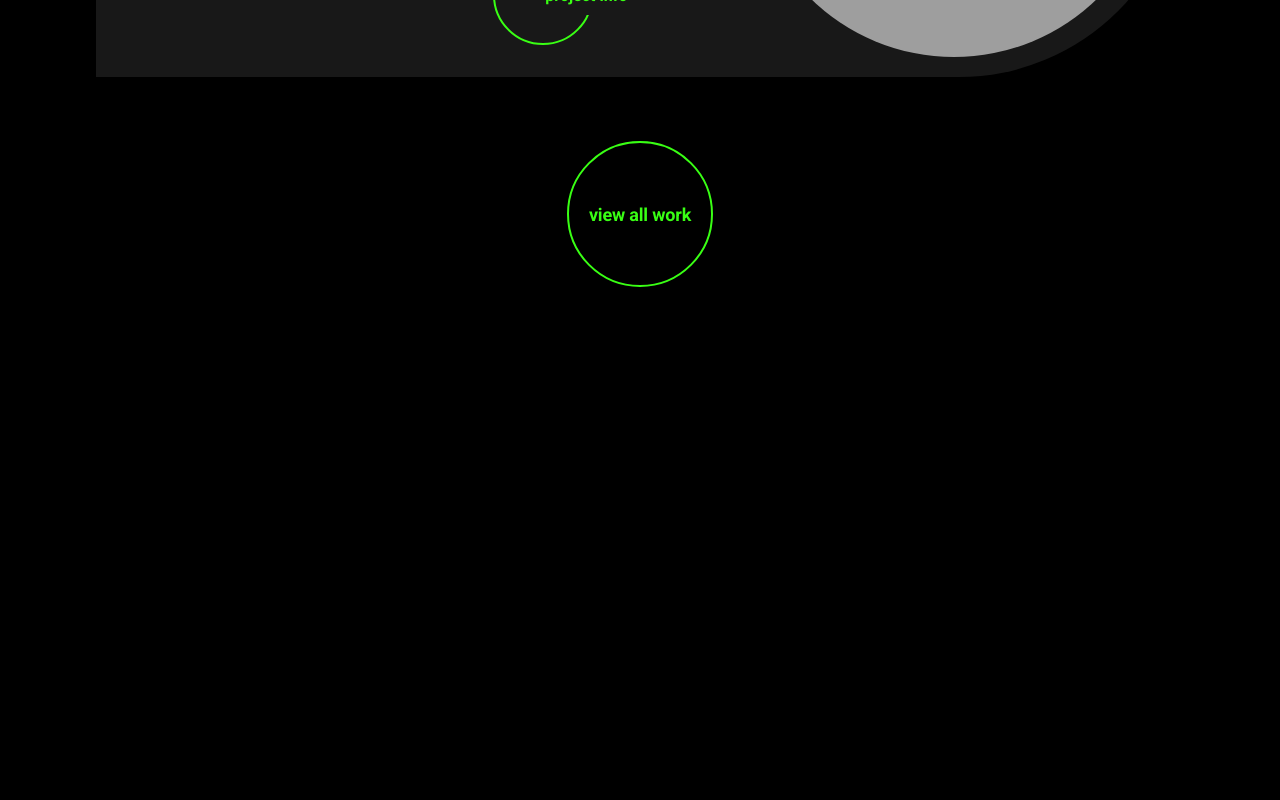
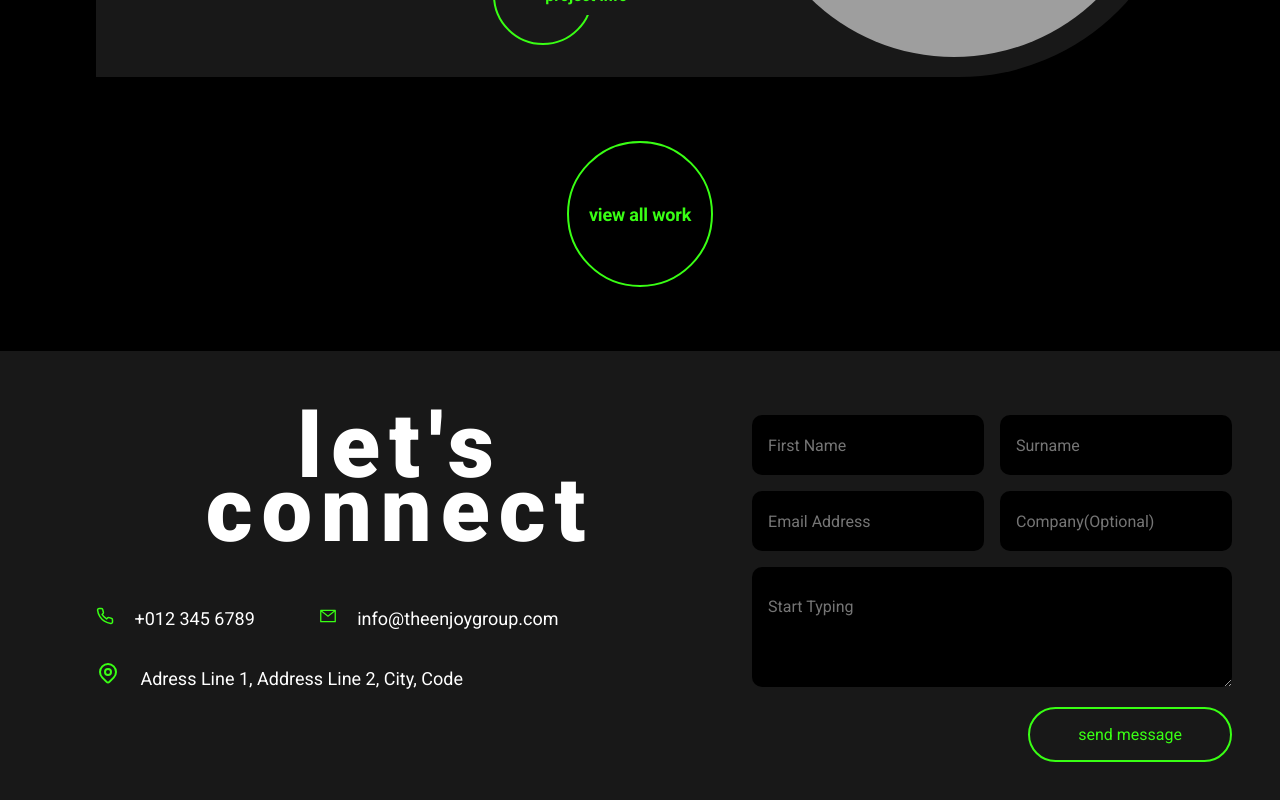
Before and after one commit to Enjoy-Group/enjoy-group-react, a React (Create React App) app: page / in a window 1280 px wide. Shown: the part 3412-4212 px from the top of the page. Before the commit the page ends 3763 px from the top, so only its background shows below. Built offline with nearby package versions, Linux system fonts and the light colour scheme; grey boxes are pictures that could not be loaded.

Commit message:
completed contactSmall section

```diff
--- a/src/components/buttonMain/ButtonMain.jsx
+++ b/src/components/buttonMain/ButtonMain.jsx
@@ -5,7 +5,7 @@ import './buttonMain.scss'
 
 const ButtonMain = ({text}) => {
   return (
-    <div className = 'enjoy__buttonMain'>
+    <div className = 'enjoy__buttonMain' role = 'button'>
         <p>{text}</p>
     </div>
   )
--- /dev/null
+++ b/src/components/contactSml/ContactSml.jsx
@@ -0,0 +1,56 @@
+import { FiPhone } from 'react-icons/fi'
+import { AiOutlineMail } from 'react-icons/ai'
+import { HiOutlineLocationMarker } from 'react-icons/hi'
+
+import './contactSml.scss'
+
+const ContactSml = ({dark}) => {
+  return (
+    <section className = 'enjoy__contactSml' style = { dark ? {background: '#000'} : {background: 'var(--color-offBlack)'}}>
+        <div className = 'enjoy__contactSml-container'>
+            <div className = 'enjoy__contactSml-left'>
+                <div className = 'enjoy__contactSml-left_heading'>
+                    <h2>let's connect</h2>
+                </div>
+
+                <div className = 'enjoy__contactSml-left_content'>
+                    <div className = 'enjoy__contactSml-left_content-phoneAndEmail'>
+                        <p><FiPhone color = '#39FF14' />  +012 345 6789</p>
+                        <p><AiOutlineMail color = '#39FF14' />  info@theenjoygroup.com</p>
+                    </div>
+
+                    <div className = 'enjoy__contactSml-left_content-address'>
+                        <p><HiOutlineLocationMarker color = '#39FF14' size = {24} />  Adress Line 1, Address Line 2, City, Code</p>
+                    </div>
+                </div>
+            </div>
+
+            <div className = 'enjoy__contactSml-right'>
+                <form className = 'enjoy__contactSml-right_form'>
+                    <div className = 'enjoy__contactSml-right_form-name'>
+                        <input placeholder = 'First Name' type = 'text' required />
+                        <input placeholder = 'Surname' type = 'text' required/>
+                    </div>
+
+                    <div className = 'enjoy__contactSml-right_form-details'>
+                        <input placeholder = 'Email Address' type = 'email' required />
+                        <input placeholder = 'Company(Optional)' type = 'text' />
+                    </div>
+
+                    <div className = 'enjoy__contactSml-right_form-message'>
+                        <textarea placeholder = 'Start Typing'>
+
+                        </textarea>
+                    </div>
+
+                    <div className = 'enjoy__constactSml-right_form-submit'>
+                        <input type = 'submit' value = 'send message' />
+                    </div>
+                </form>
+            </div>
+        </div>
+    </section>
+  )
+}
+
+export default ContactSml
--- /dev/null
+++ b/src/components/contactSml/contactSml.scss
@@ -0,0 +1,120 @@
+.enjoy__contactSml{
+  width: 100%;
+
+}
+
+.enjoy__contactSml-container{
+  display: flex;
+  padding: 4rem 6rem;
+}
+
+.enjoy__contactSml-left_heading{
+
+  h2{
+    color: var(--color-white);
+    font-family: 'Roboto';
+    font-style: normal;
+    font-weight: 900;
+    font-size: 90px;
+    line-height: 64px;
+    text-align: center;
+    letter-spacing: 0.1em;
+  }
+}
+
+.enjoy__contactSml-left_content{
+  margin-top: 4rem;
+
+  p{
+    font-weight: 400;
+    font-size: 18px;
+    line-height: 21px;
+  }
+
+  svg{
+    margin-right: 1rem;
+  }
+}
+
+.enjoy__contactSml-left_content-phoneAndEmail{
+  display: flex;
+
+  p:nth-child(1){
+    margin-right: 4rem;
+  }
+}
+
+.enjoy__contactSml-left_content-address{
+  margin-top: 2rem;
+}
+
+.enjoy__contactSml-right_form{
+  width: 100%;
+  margin-left: 3rem;
+
+  input{
+    height: 60px;
+    border: none;
+    outline: none;
+    width: 100%;
+    padding: 1rem;
+    font-weight: 400;
+    font-size: 16px;
+    line-height: 48px;
+    color: #fff;
+    background-color: black;
+    border-radius: 10px;
+  }
+
+  textarea{
+    border: none;
+    outline: none;
+    width: 100%;
+    padding: 1rem;
+    font-weight: 400;
+    font-size: 16px;
+    line-height: 48px;
+    color: #fff;
+    background-color: black;
+    border-radius: 10px;
+    height: 120px;
+  }
+}
+
+.enjoy__contactSml-right_form-name{
+  display: flex;
+
+  input:nth-child(1){
+    margin-right: 1rem;
+  }
+}
+
+.enjoy__contactSml-right_form-details{
+  display: flex;
+  margin-top: 1rem;
+
+  input:nth-child(1){
+    margin-right: 1rem;
+  }
+}
+
+.enjoy__contactSml-right_form-message{
+  margin-top: 1rem;
+}
+
+.enjoy__constactSml-right_form-submit{
+  text-align: right;
+  margin-top: 1rem;
+
+  input{
+    width: unset;
+    padding: 1rem 3rem;
+    line-height: unset;
+    background: var(--color-offBlack);
+    height: unset;
+    border-radius: 35px;
+    border: 2px solid var(--color-secondary);
+    color: var(--color-secondary);
+    cursor: pointer;
+  }
+}
--- a/src/components/featuredProjects/FeaturedProjects.jsx
+++ b/src/components/featuredProjects/FeaturedProjects.jsx
@@ -40,7 +40,7 @@ const FeaturedProjects = ({projects}) => {
             </div>
         </div>
 
-        <div className = 'enjoy__featuredProjects-btn'>
+        <div className = 'enjoy__featuredProjects-btn' role = 'button'>
             <p>view all work</p>
         </div>
     </section>
--- a/src/components/index.js
+++ b/src/components/index.js
@@ -5,3 +5,4 @@ export { default as WhoSml } from './whoSml/WhoSml'
 export { default as Hero } from './hero/Hero'
 export { default as HeroDemo } from './heroDemo/HeroDemo'
 export { default as FeaturedProjects } from './featuredProjects/FeaturedProjects'
+export { default as ContactSml } from './contactSml/ContactSml'
--- a/src/containers/homePage/HomePage.jsx
+++ b/src/containers/homePage/HomePage.jsx
@@ -1,6 +1,6 @@
 import React from 'react'
 
-import { Hero, WhoSml, FeaturedProjects } from '../../components'
+import { Hero, WhoSml, FeaturedProjects, ContactSml } from '../../components'
 
 const HomePage = () => {
   return (
@@ -11,6 +11,7 @@ const HomePage = () => {
         <main>
             <WhoSml />
             <FeaturedProjects />
+            <ContactSml />
         </main>
     </div>
   )
```
